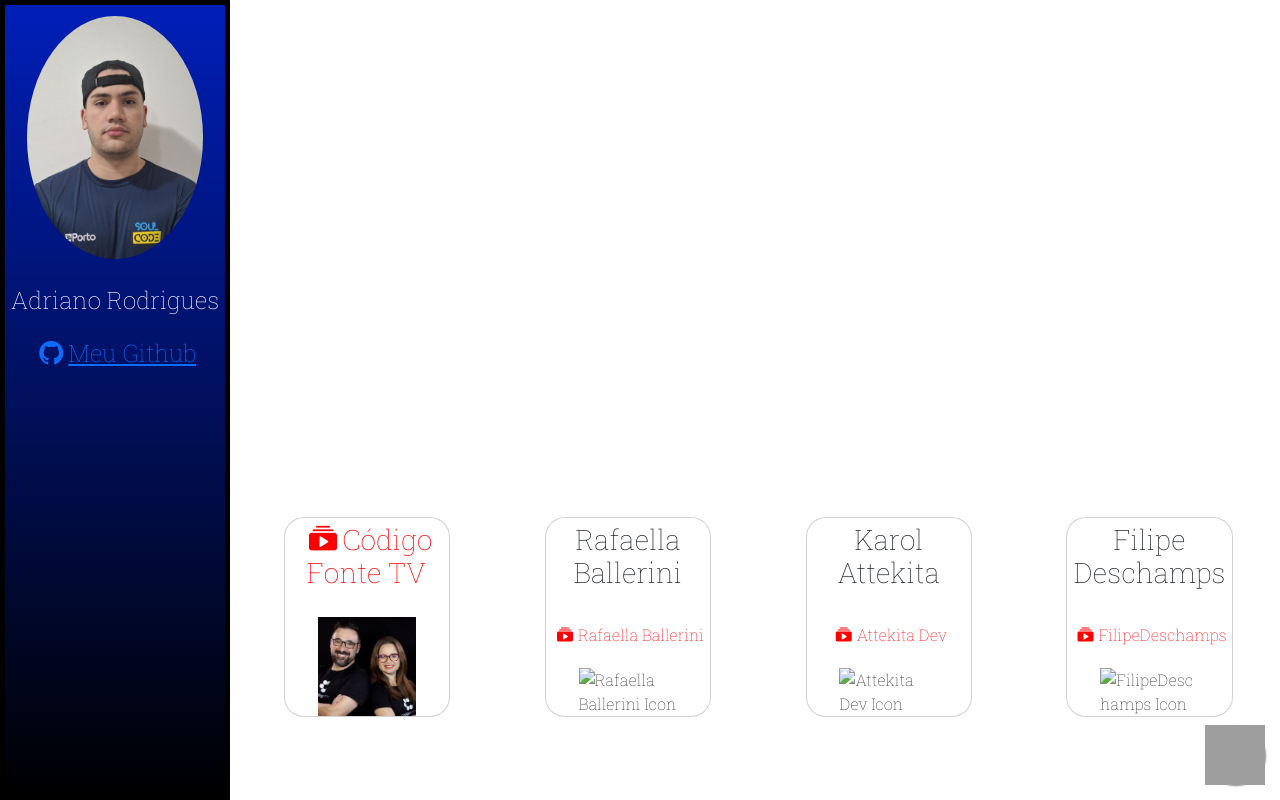
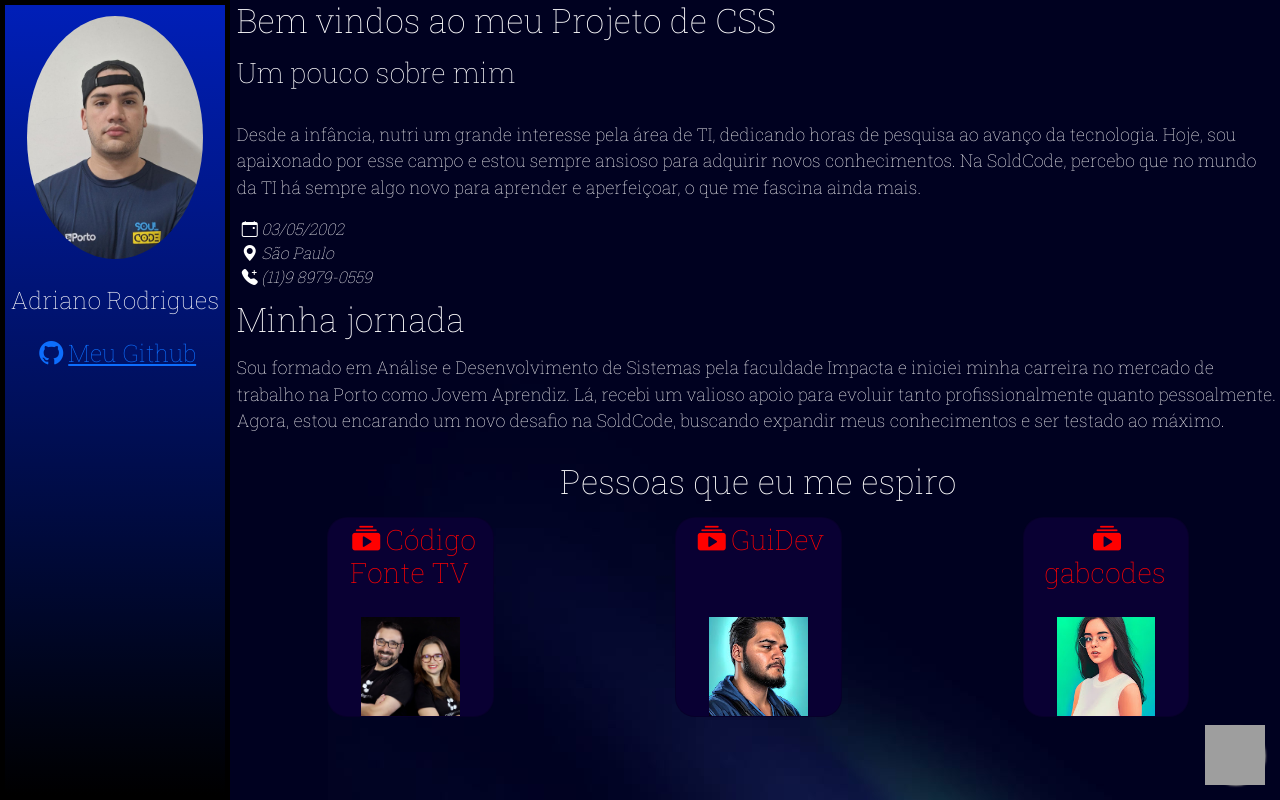
Before and after one commit to AdrianoRFJunior/Projeto-CSS, a plain HTML site: page index.html in a window 1280 px wide. Drawn offline with nearby package versions, Linux system fonts and the light colour scheme; grey boxes are pictures that could not be loaded; a web font is replaced by a local one.

Commit message:
Projeto CSS

```diff
--- a/css/style.css
+++ b/css/style.css
@@ -5,16 +5,8 @@
     font-family: 'Roboto Slab', sans-serif;
 }
 
-html {
-    --cor-cards: hsla(139, 42%, 13%, 0.274);
-    --cor-texto: #ffff;
-    --cor-titulo-aside: white;
-    --cor-link: #00882b;
-    overflow-x: hidden;
-}
-
 body {
-    background-image: url("./imagens/488f0f4e-90dc-4206-b8fe-39c424665ada.jpg");
+    background-image: url("../imagens/488f0f4e-90dc-4206-b8fe-39c424665ada.jpg");
     background-size: auto;
     min-height: 100%;
 }
@@ -147,6 +139,7 @@ main p {
     border-radius: 20px;
     justify-content: space-between;
     align-items: center;
+    background-color: #090033;
 
 }
 .card h3 {
--- a/index.html
+++ b/index.html
@@ -12,8 +12,6 @@
         <meta property="og:image" content="/imagens/depositphotos_23781507-stock-photo-businessman-hand-working-with-new.webp" />
         <meta property="og:image:width" content="260" />
         <meta property="og:image:height" content="260" />
-
-        <!-- bootstrap-->
         <link
             href="https://cdn.jsdelivr.net/npm/bootstrap@5.3.0/dist/css/bootstrap.min.css"
             rel="stylesheet"
@@ -65,40 +63,24 @@
                     </p>
                 </section>
                 <section class="network">
-                    <h2 class="text-center">
-                        Pessoas que eu me espiro
-                    </h2>
+                    <h2 class="text-center">Pessoas que eu me espiro</h2>
                     <div class="cards">
                         <div class="card">
                             <h3><a href="https://www.youtube.com/c/codigofontetv" target="_blank"><i class="bi bi-collection-play-fill"></i>Código Fonte TV</a></h3>
-                            <img src="/imagens/CodFonte.jpg" alt="Codigo fonte">
+                            <img src="./imagens/CodFonte.jpg" alt="Codigo fonte">
                         </div>
                         <div class="card">
-                            <h3>
-                                Rafaella Ballerini
-                            </h3>
-                            <a href="https://www.youtube.com/user/RafaellaBallerini" target="_blank"><i class="bi bi-collection-play-fill"></i>Rafaella Ballerini</a>
-                            <img src="imgs/Ballerini.png" alt="Rafaella Ballerini Icon">
+                            <h3><a href="https://www.youtube.com/@gui_dev_" target="_blank"><i class="bi bi-collection-play-fill"></i>GuiDev</a></h3>
+                            <img src="./imagens/channels4_profile.jpg" alt="GuiDev">
                         </div>
                         <div class="card">
-                            <h3>
-                                Karol Attekita
-                            </h3>
-                            <a href="https://www.youtube.com/@attekitadev" target="_blank"><i class="bi bi-collection-play-fill"></i>Attekita Dev</a>
-                            <img src="imgs/Attekita.png" alt="Attekita Dev Icon">
+                            <h3><a href="https://www.youtube.com/@gabcodes" target="_blank"><i class="bi bi-collection-play-fill"></i>gabcodes</a></h3>
+                            <img src="./imagens/gabcodes.jpg" alt="gabcodes">
                         </div>
-                        <div class="card">
-                            <h3>
-                                Filipe Deschamps
-                            </h3>
-                            <a href="https://www.youtube.com/@FilipeDeschamps" target="_blank"><i class="bi bi-collection-play-fill"></i>FilipeDeschamps</a>
-                            <img src="imgs/Filipe Deschamps.png" alt="FilipeDeschamps Icon">
-                        </div>
-                    </div>
                 </section>
             </main>
-            <a href="https://wa.me/55011958693690?text=Oi!%20Tudo%20bem?" class="botao-whatsapp" target="_blank">
-                <img src="https://cdn.awsli.com.br/1997/1997501/arquivos/whatsapp.svg" width="60" height="60" alt="Fale comigo pelo WhatsApp">
+            <a href="https://web.whatsapp.com" class="botao-whatsapp" target="_blank">
+                <img src="https://cdn.awsli.com.br/1997/1997501/arquivos/whatsapp.svg" width="60" height="60" alt="WhatsApp Web">
             </a>
         </section>
 
```
Also changed, not shown: imagens/channels4_profile.jpg (added), imagens/gabcodes.jpg (added).
